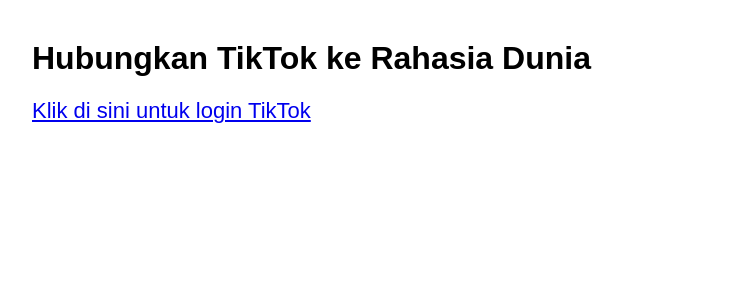
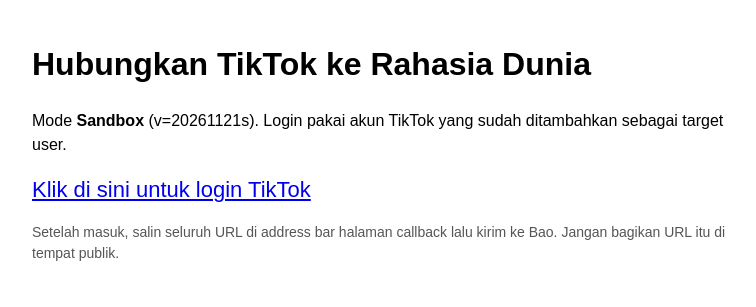
Before and after one commit to kikiehhh/kikiehhh.github.io, a plain HTML site: page tiktok/index.html in a window 1280 px wide. Shown: the whole page, without its empty margins (258-1014 px from the left). Drawn offline with Linux system fonts and the light colour scheme.

Commit message:
fix: point the TikTok login page at the sandbox client
The production app is still Draft, so authorize with the sandbox client key until that app is approved.

```diff
--- a/tiktok/index.html
+++ b/tiktok/index.html
@@ -1 +1,14 @@
-<!doctype html><meta charset=utf-8><title>Login TikTok</title><body style="font-family:sans-serif;max-width:700px;margin:40px auto"><h1>Hubungkan TikTok ke Rahasia Dunia</h1><p><a style="font-size:22px" href="https://www.tiktok.com/v2/auth/authorize/?client_key=aw62w9qpxj5svi8h&scope=user.info.basic%2Cvideo.upload%2Cvideo.publish&response_type=code&redirect_uri=https%3A%2F%2Fkikiehhh.github.io%2Fcallback%2F&state=rd1">Klik di sini untuk login TikTok</a></p></body>
+<!doctype html>
+<html lang="id">
+<meta charset="utf-8">
+<meta name="viewport" content="width=device-width, initial-scale=1">
+<meta http-equiv="Cache-Control" content="no-cache, no-store, must-revalidate">
+<meta http-equiv="Pragma" content="no-cache">
+<title>Login TikTok (Sandbox) — Rahasia Dunia</title>
+<body style="font-family:sans-serif;max-width:700px;margin:40px auto;line-height:1.5">
+<h1>Hubungkan TikTok ke Rahasia Dunia</h1>
+<p>Mode <strong>Sandbox</strong> (v=20261121s). Login pakai akun TikTok yang sudah ditambahkan sebagai target user.</p>
+<p><a style="font-size:22px" href="https://www.tiktok.com/v2/auth/authorize/?client_key=sbawx7uhwo8w4m25hw&amp;scope=user.info.basic%2Cvideo.upload%2Cvideo.publish&amp;response_type=code&amp;redirect_uri=https%3A%2F%2Fkikiehhh.github.io%2Fcallback%2F&amp;state=rd1">Klik di sini untuk login TikTok</a></p>
+<p style="color:#555;font-size:14px">Setelah masuk, salin seluruh URL di address bar halaman callback lalu kirim ke Bao. Jangan bagikan URL itu di tempat publik.</p>
+</body>
+</html>
```
